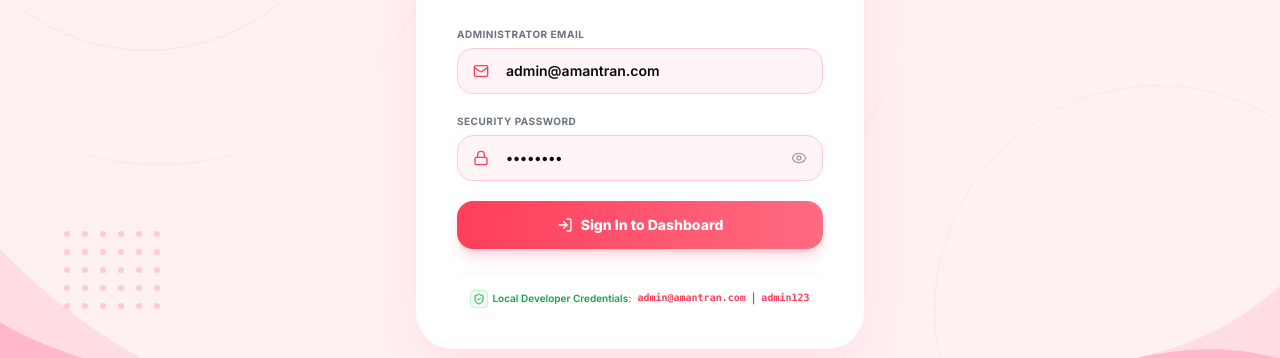
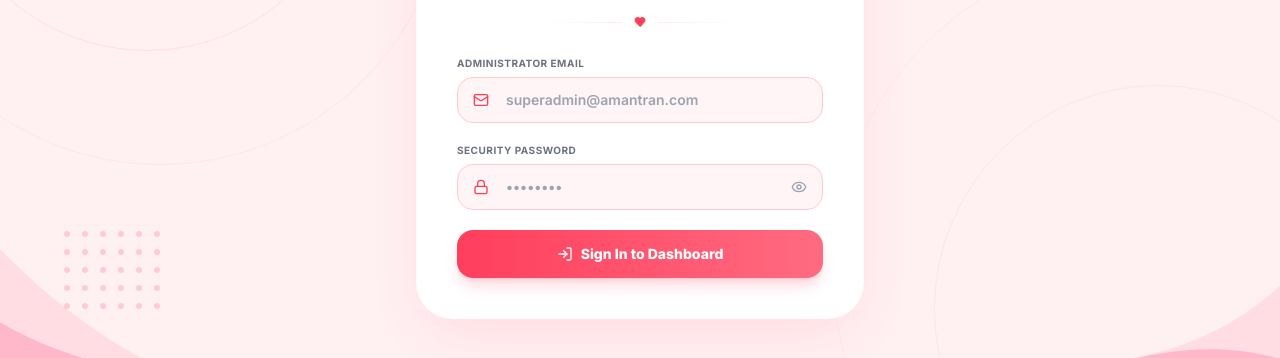
Before and after one commit to darshanghoghari02/amantran-admin-frontend, a Next.js app: page / in a window 1280 px wide. Shown: the part 331-689 px from the top of the page. Built offline with nearby package versions, Linux system fonts and the light colour scheme; no server answers; a web font is replaced by a local one; what iso-639-1 would draw is missing.

Commit message:
stage3 comp

```diff
--- a/src/app/page.tsx
+++ b/src/app/page.tsx
@@ -29,8 +29,8 @@ export default function RootPage() {
   const [isSidebarOpen, setIsSidebarOpen] = useState(false);
 
   // Auth Form State
-  const [email, setEmail] = useState('admin@amantran.com');
-  const [password, setPassword] = useState('admin123');
+  const [email, setEmail] = useState('');
+  const [password, setPassword] = useState('');
   const [authError, setAuthError] = useState('');
   const [loggingIn, setLoggingIn] = useState(false);
   const [showPassword, setShowPassword] = useState(false);
@@ -244,7 +244,8 @@ export default function RootPage() {
                   type="email"
                   value={email}
                   onChange={(e) => setEmail(e.target.value)}
-                  placeholder="admin@amantran.com"
+                  placeholder="superadmin@amantran.com"
+                  autoComplete="email"
                   className="w-full pl-12 pr-4 py-3 bg-[#FFF5F6] border border-[#FFCAD2] rounded-2xl text-wedding-charcoal-dark placeholder-gray-400 focus:outline-none focus:ring-2 focus:ring-wedding-pink-dark/30 focus:bg-white text-sm font-semibold transition-all"
                   required
                 />
@@ -260,6 +261,7 @@ export default function RootPage() {
                   value={password}
                   onChange={(e) => setPassword(e.target.value)}
                   placeholder="••••••••"
+                  autoComplete="current-password"
                   className="w-full pl-12 pr-12 py-3 bg-[#FFF5F6] border border-[#FFCAD2] rounded-2xl text-wedding-charcoal-dark placeholder-gray-400 focus:outline-none focus:ring-2 focus:ring-wedding-pink-dark/30 focus:bg-white text-sm font-semibold transition-all"
                   required
                 />
@@ -283,16 +285,6 @@ export default function RootPage() {
             </button>
           </form>
 
-          {/* Dev credentials tip */}
-          <div className="flex items-center justify-center gap-1.5 pt-4 border-t border-wedding-pink-medium/20 text-[10px] text-gray-500 font-semibold leading-relaxed">
-            <span className="flex items-center gap-1 text-green-600">
-              <span className="p-0.5 bg-green-50 rounded border border-green-200"><ShieldCheck className="w-3 h-3" /></span>
-              Local Developer Credentials:
-            </span>
-            <code className="text-wedding-pink-dark font-bold font-mono">admin@amantran.com</code>
-            <span>|</span>
-            <code className="text-wedding-pink-dark font-bold font-mono">admin123</code>
-          </div>
         </div>
       </div>
     );
```
